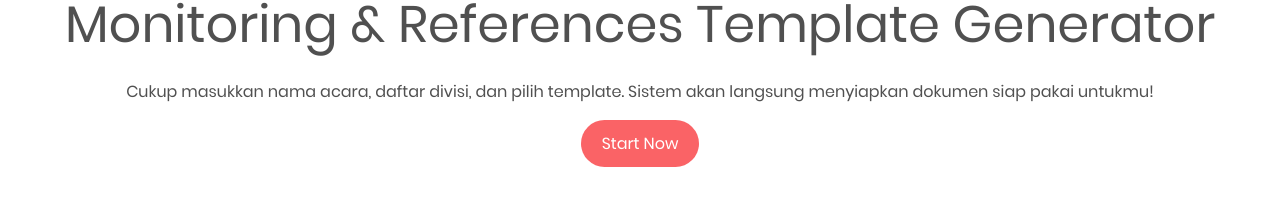
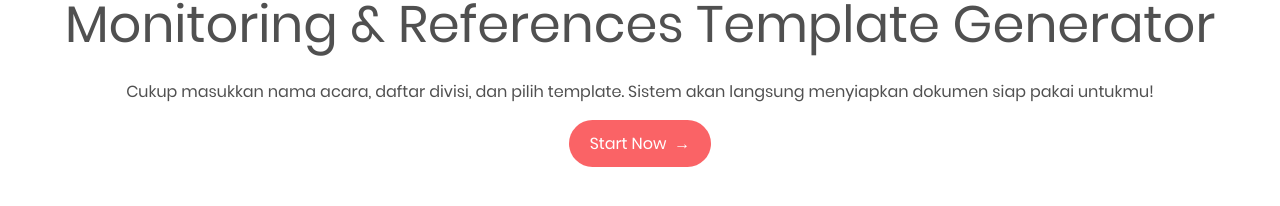
Before and after one commit to stefani-gifta/Sheet-Generator, a React (Vite) app in the folder client/: page / in a window 1280 px wide. Shown: the part 362-568 px from the top of the page. Built offline with nearby package versions, Linux system fonts and the light colour scheme.

Commit message:
Add arrow & hover

```diff
--- a/client/src/App.css
+++ b/client/src/App.css
@@ -102,15 +102,11 @@
   -moz-osx-font-smoothing: grayscale;
 }
 
-a {
-  font-weight: 500;
-  color: #FCB0B2;
-  text-decoration: inherit;
-  cursor: pointer;
-}
-
-a:hover {
-  color: #FA6366;
+@media (prefers-color-scheme: light) {
+  :root {
+    color: #505050;
+    background-color: #ffffff;
+  }
 }
 
 body {
@@ -122,6 +118,17 @@ body {
   min-height: 100vh;
   flex-direction: column;
   text-align: center;
+}
+
+a {
+  font-weight: 500;
+  color: #FCB0B2;
+  text-decoration: inherit;
+  cursor: pointer;
+}
+
+a:hover {
+  color: #FA6366;
 }
 
 h1 {
@@ -146,9 +153,15 @@ button:hover {
   background-color: #BB5C5E;
 }
 
-@media (prefers-color-scheme: light) {
-  :root {
-    color: #505050;
-    background-color: #ffffff;
-  }
+button:hover>.arrow {
+  margin: 0 0 0 1em;
 }
+
+.arrow {
+  margin: 0 0 0 0.5em;
+  transition: 0.25s;
+}
+
+.page-description {
+  margin: 1em;
+}
--- a/client/src/App.jsx
+++ b/client/src/App.jsx
@@ -4,9 +4,9 @@ import './App.css'
 function App() {
   return (
     <>
-      <h1>Welcome to<br/>Monitoring & References Template Generator</h1>
-      <p>Cukup masukkan nama acara, daftar divisi, dan pilih template. Sistem akan langsung menyiapkan dokumen siap pakai untukmu!</p>
-      <button>Start Now</button>
+      <h1>Welcome to<br />Monitoring & References Template Generator</h1>
+      <p class="page-description">Cukup masukkan nama acara, daftar divisi, dan pilih template. Sistem akan langsung menyiapkan dokumen siap pakai untukmu!</p>
+      <button>Start Now<span class="arrow">→</span></button>
     </>
   );
 }
```
